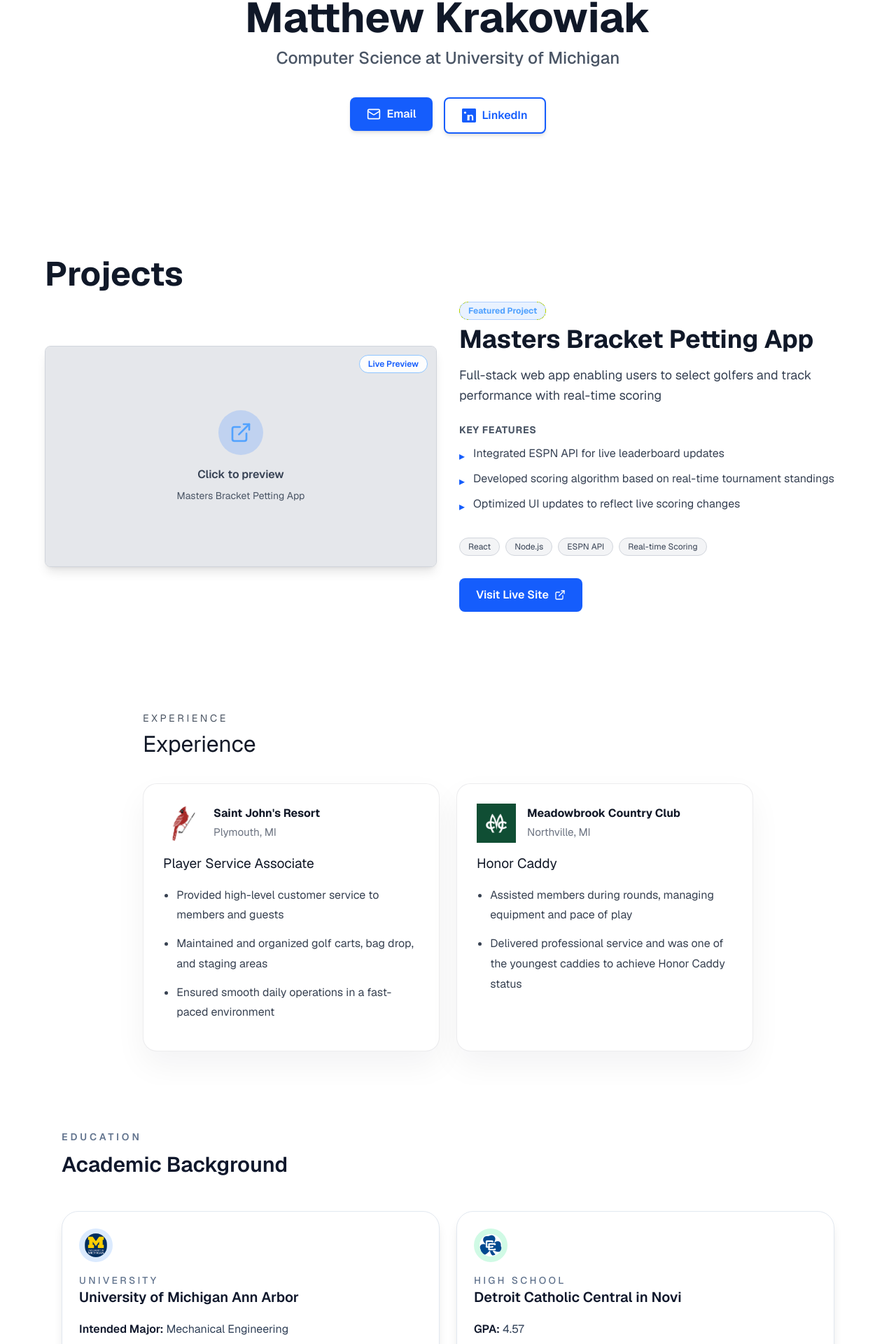
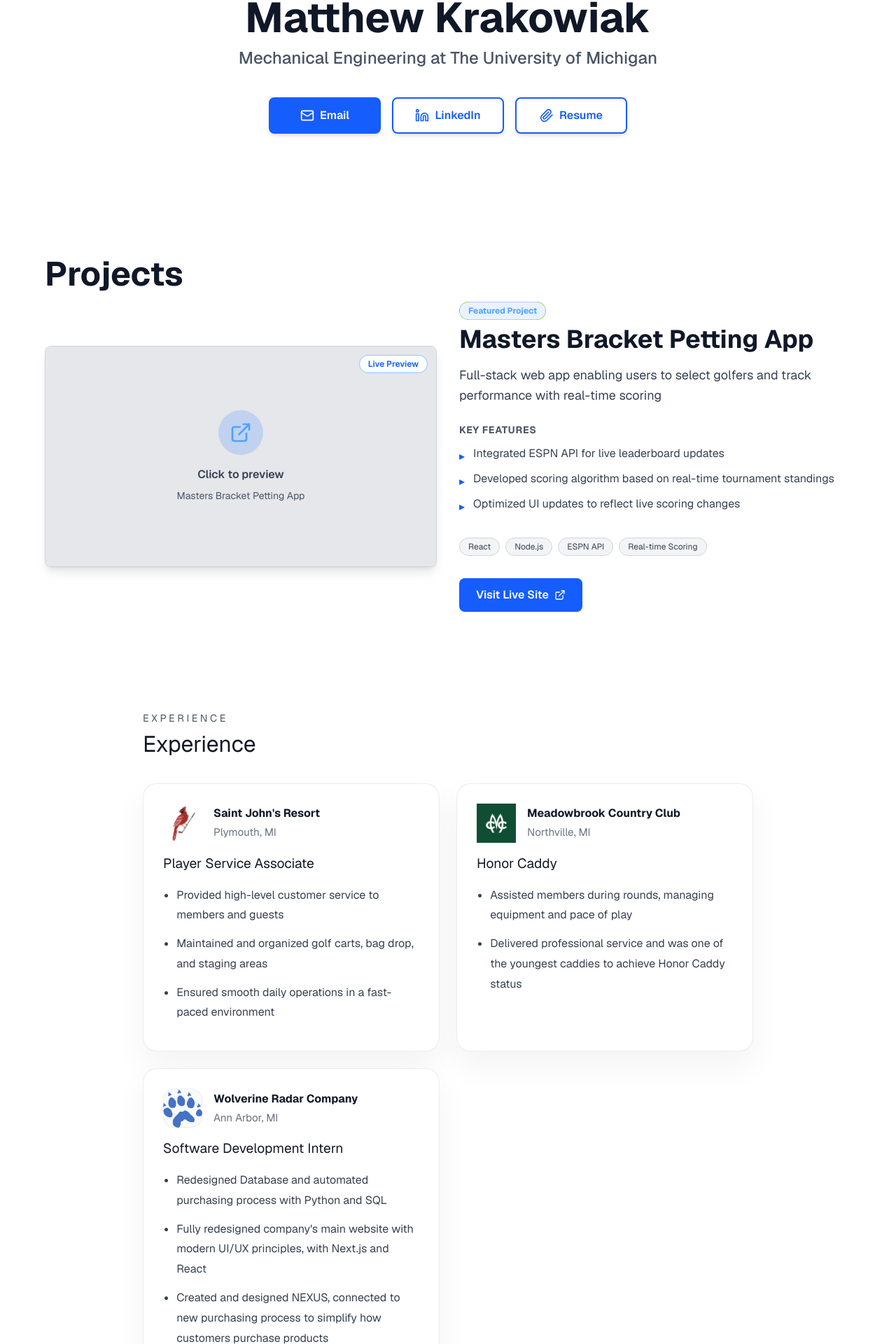
Before and after one commit to Mattrex9/krakportfolio, a Next.js app: page / in a window 1280 px wide. Shown: the part 101-2021 px from the top of the page at 70% size. Built offline with nearby package versions, Linux system fonts and the light colour scheme.

Commit message:
updated wolverine radar and linkedin

```diff
--- /dev/null
+++ b/app/resume/page.tsx
@@ -0,0 +1,9 @@
+import Image from "next/image";
+
+export default function ResumePage() {
+    return(
+        <div>
+            <Image src="/logos/cardinal.png" alt="Resume" width={800} height={1000} />
+        </div>
+    )
+}
--- a/components/education.tsx
+++ b/components/education.tsx
@@ -30,7 +30,7 @@ const Education = () => {
             </div>
             <div className="space-y-3 text-slate-700">
               <p>
-                <span className="font-semibold text-slate-900">Intended Major:</span> Mechanical Engineering
+                <span className="font-semibold text-slate-900">Major:</span> Mechanical Engineering
               </p>
               <p>
                 <span className="font-semibold text-slate-900">GPA:</span> 3.88 / 4.0
--- a/components/experience.tsx
+++ b/components/experience.tsx
@@ -48,6 +48,28 @@ export default function Experience() {
           <ul>
             <li>Assisted members during rounds, managing equipment and pace of play</li>
             <li>Delivered professional service and was one of the youngest caddies to achieve Honor Caddy status</li>
+          </ul>
+        </article>
+
+        <article className="experience-card">
+          <div className="company-top">
+            <div className="logo-wrapper wolverine-radar-logo">
+              <WolverineRadarLogo />
+            </div>
+            <div>
+              <a className="company-link" href="https://wolverineradar.com" target="_blank" rel="noreferrer noopener">
+                Wolverine Radar Company
+              </a>
+              <p className="company-location">Ann Arbor, MI</p>
+            </div>
+          </div>
+
+          <h3>Software Development Intern</h3>
+          <ul>
+            <li>Redesigned Database and automated purchasing process with Python and SQL</li>
+            <li>Fully redesigned company's main website with modern UI/UX principles, with Next.js and React</li>
+            <li>Created and designed NEXUS, connected to new purchasing process to simplify how customers purchase products</li>
+            <li>Designed and implemented internal processing website for managing customer subscriptions, orders, status, etc.</li>
           </ul>
         </article>
       </div>
@@ -200,3 +222,13 @@ function MeadowbrookLogo() {
     />
   );
 }
+
+function WolverineRadarLogo() {
+  return (
+    <img
+      src="/logos/wolverine-radar.png"
+      alt="Wolverine Radar Company Logo"
+      className="company-logo-img"
+    />
+  );
+}
--- a/components/hero.tsx
+++ b/components/hero.tsx
@@ -1,7 +1,7 @@
 'use client';
 
-import React, { useState } from 'react';
-import { Mail } from 'lucide-react';
+import { useState } from 'react';
+import { Linkedin, Mail, Paperclip } from 'lucide-react';
 
 export const Hero = () => {
   const [isDropdownOpen, setIsDropdownOpen] = useState(false);
@@ -11,13 +11,13 @@ export const Hero = () => {
       <div className="w-full max-w-6xl mx-auto px-6 py-16 md:py-24">
         <div className="text-center">
           <h1 className="text-5xl md:text-6xl font-bold text-gray-900 mb-3">Matthew Krakowiak</h1>
-        <p className="text-xl md:text-2xl text-gray-600 mb-10 font-medium">Computer Science at University of Michigan</p>
+          <p className="text-xl md:text-2xl text-gray-600 mb-10 font-medium">Mechanical Engineering at The University of Michigan</p>
 
           <div className="flex gap-4 justify-center flex-wrap">
             <div className="relative">
               <button
                 onClick={() => setIsDropdownOpen(!isDropdownOpen)}
-              className="flex items-center gap-2 px-6 py-3 bg-blue-600 hover:bg-blue-700 text-white font-semibold rounded-lg transition-colors duration-200 shadow-md"
+                className="flex items-center justify-center gap-2 w-40 px-6 py-3 border-2 border-transparent bg-blue-600 hover:bg-blue-700 text-white font-semibold rounded-lg transition-colors duration-200 shadow-md"
               >
                 <Mail size={20} />
                 Email
@@ -43,10 +43,17 @@ export const Hero = () => {
 
             <button
               onClick={() => window.open('https://www.linkedin.com/in/matthew-krakowiak-093010323/', '_blank')}
-            className="flex items-center gap-2 px-6 py-3 bg-white border-2 border-blue-600 text-blue-600 hover:bg-blue-50 font-semibold rounded-lg transition-colors duration-200 shadow-md"
+              className="flex items-center justify-center gap-2 w-40 px-6 py-3 bg-white border-2 border-blue-600 text-blue-600 hover:bg-blue-50 font-semibold rounded-lg transition-colors duration-200 shadow-md"
             >
-            <svg className="w-5 h-5" fill="currentColor" viewBox="0 0 24 24" xmlns="http://www.w3.org/2000/svg"><path d="M20.447 20.452h-3.554v-5.569c0-1.328-.475-2.236-1.986-2.236-1.081 0-1.722.722-2.004 1.418-.103.249-.129.597-.129.946v5.441h-3.554s.05-8.807 0-9.716h3.554v1.375c.427-.659 1.191-1.595 2.897-1.595 2.117 0 3.704 1.384 3.704 4.362v5.574zM5.337 8.855c-1.144 0-1.915-.762-1.915-1.715 0-.955.77-1.715 1.968-1.715 1.197 0 1.916.76 1.944 1.715 0 .953-.747 1.715-1.997 1.715zm-1.6 11.597h3.191V9.236H3.737v11.216zM22.225 0H1.771C.792 0 0 .774 0 1.729v20.542C0 23.227.792 24 1.771 24h20.451C23.2 24 24 23.227 24 22.271V1.729C24 .774 23.2 0 22.225 0z"/></svg>
+              <Linkedin size={20} />
               LinkedIn
+            </button>
+            <button
+              onClick={() => window.open('/resume', '_blank')}
+              className="flex items-center justify-center gap-2 w-40 px-6 py-3 bg-white border-2 border-blue-600 text-blue-600 hover:bg-blue-50 font-semibold rounded-lg transition-colors duration-200 shadow-md"
+            >
+              <Paperclip size={20} />
+              Resume
             </button>
           </div>
         </div>
```
Also changed, not shown: public/logos/wolverine-radar.png (added). Lines whose indentation alone changed are shown as unchanged.
